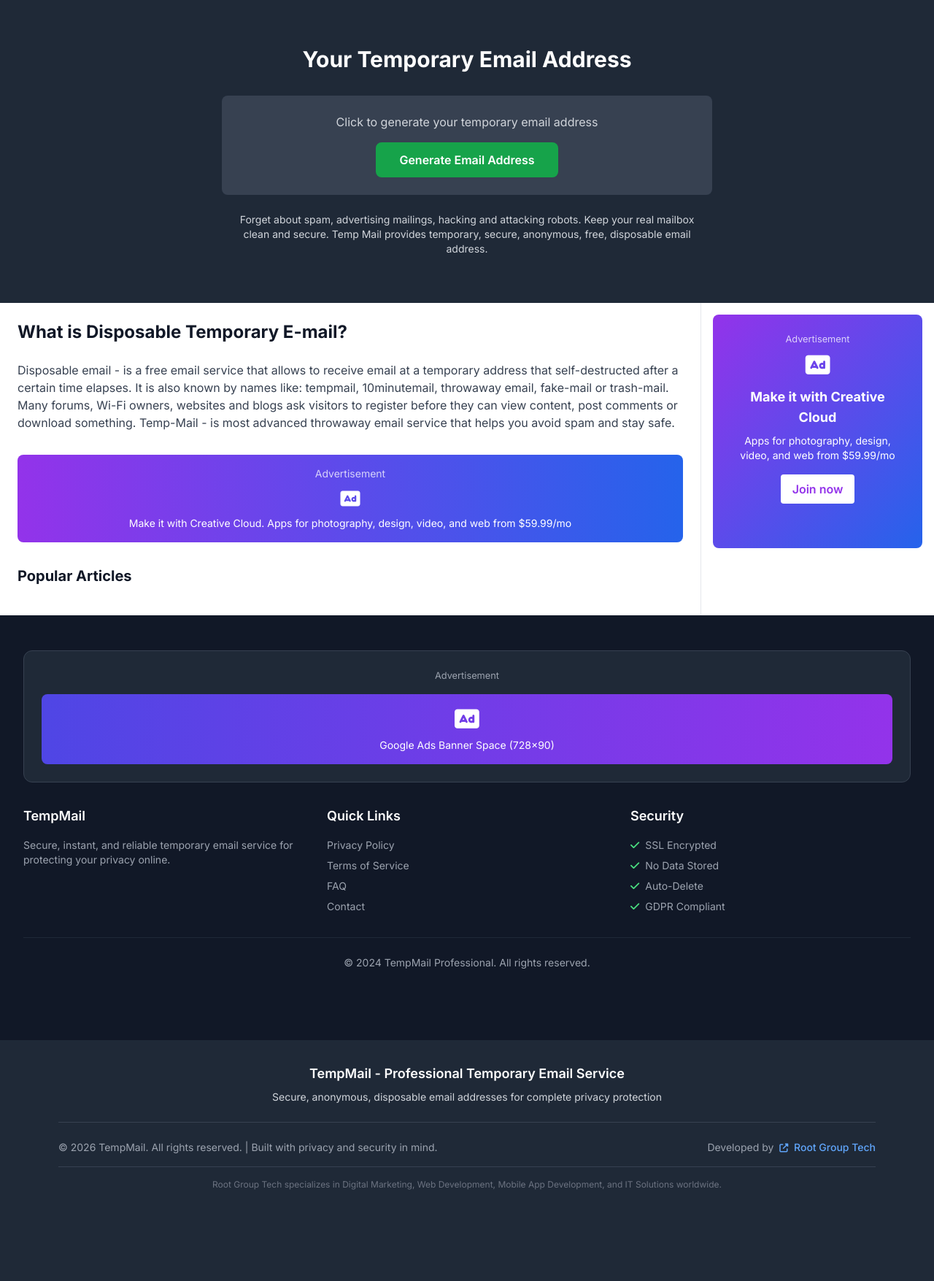
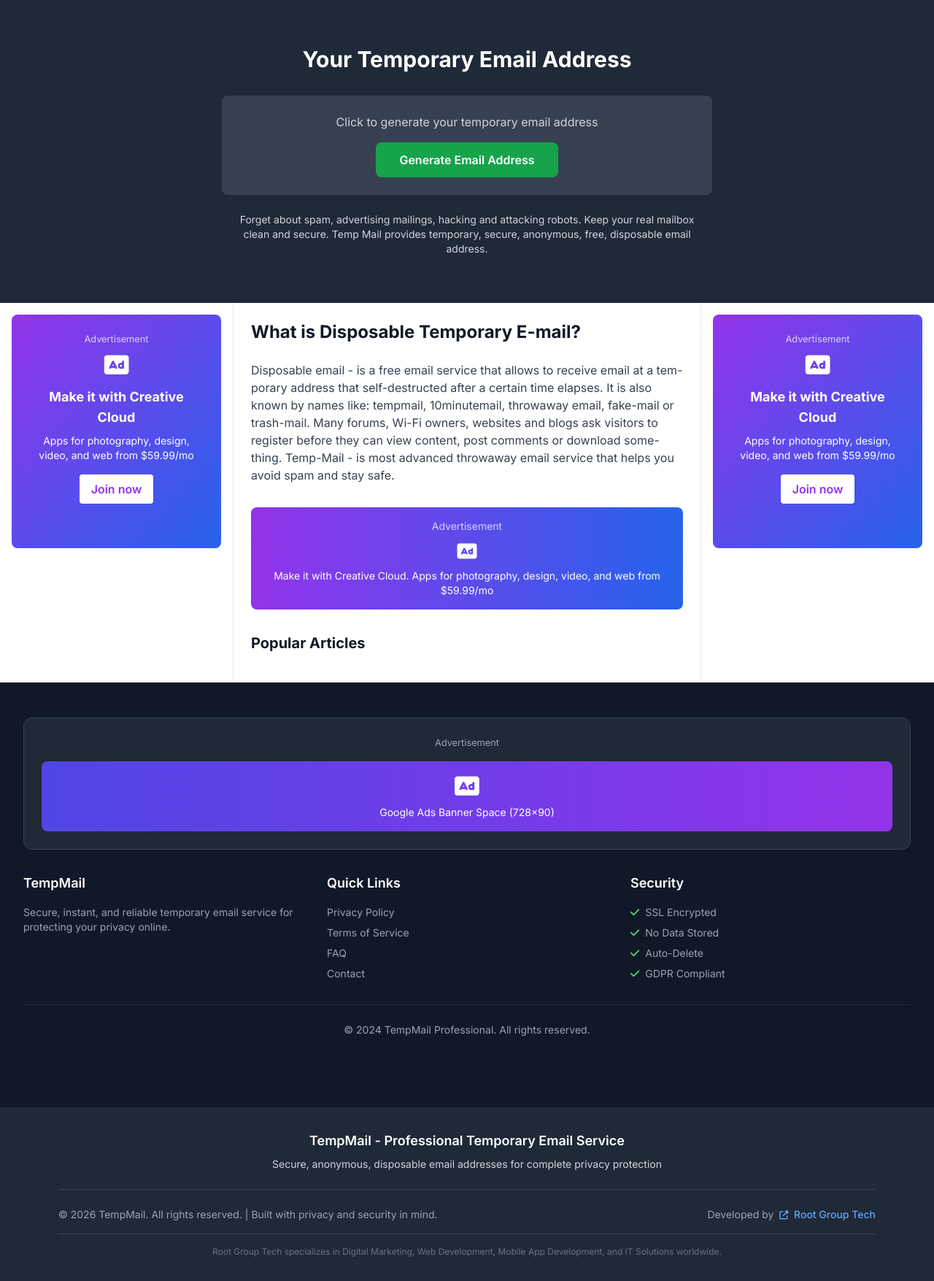
Before and after one commit to farman11/Tempmail, a Flask app: page / in a window 1280 px wide. Shown: the part 49-1804 px from the top of the page at 73% size. Before the commit the page ends 1679 px from the top, so only its background shows below. Run offline with Flask 3, Linux system fonts and the light colour scheme; data that the repository does not hold is empty; some libraries are stand-ins or nearby versions.

Commit message:
Show ads on both sides of the inbox for extra-large screens
Adds left-side ad placement in custom.css and index.html, and updates temp_emails.json.

Replit-Commit-Author: Agent
Replit-Commit-Session-Id: 9d79de51-fa8d-4a22-b8e5-ae98b7bab5fa
Replit-Commit-Screenshot-Url: https://storage.googleapis.com/screenshot-production-us-central1/a3b5b631-573d-4f4c-ae3e-288178e788f5/9d79de51-fa8d-4a22-b8e5-ae98b7bab5fa/FwwGeee

```diff
--- a/templates/index.html
+++ b/templates/index.html
@@ -73,8 +73,26 @@
 </div>
 {% endif %}
 
-<!-- Main Content Area with Sidebar -->
-<div class="flex flex-col lg:flex-row max-w-7xl mx-auto">
+<!-- Main Content Area with Sidebars -->
+<div class="flex flex-col xl:flex-row max-w-screen-2xl mx-auto">
+    <!-- Left Sidebar (Hidden on mobile, tablet, and large screens - only visible on extra large screens) -->
+    <div class="hidden xl:block w-80 bg-white border-r border-gray-200">
+        <!-- Advertisement Space -->
+        <div class="p-4">
+            <div class="bg-gradient-to-br from-purple-600 to-blue-600 rounded-lg p-6 text-white text-center min-h-80">
+                <small class="block mb-2 opacity-75">Advertisement</small>
+                <div class="text-center">
+                    <i class="fas fa-ad text-3xl mb-3"></i>
+                    <h3 class="text-lg font-bold mb-2">Make it with Creative Cloud</h3>
+                    <p class="text-sm mb-4">Apps for photography, design, video, and web from $59.99/mo</p>
+                    <button class="bg-white text-purple-600 px-4 py-2 rounded font-semibold">
+                        Join now
+                    </button>
+                </div>
+            </div>
+        </div>
+    </div>
+
     <!-- Main Content -->
     <div class="flex-1 bg-white">
         <!-- Email Inbox Section -->
@@ -188,8 +206,8 @@
         </div>
     </div>
 
-    <!-- Right Sidebar (Hidden on mobile and tablet) -->
-    <div class="hidden lg:block w-80 bg-white border-l border-gray-200">
+    <!-- Right Sidebar (Hidden on mobile, tablet, and large screens - only visible on extra large screens) -->
+    <div class="hidden xl:block w-80 bg-white border-l border-gray-200">
         <!-- Advertisement Space -->
         <div class="p-4">
             <div class="bg-gradient-to-br from-purple-600 to-blue-600 rounded-lg p-6 text-white text-center min-h-80">
```
Also changed, not shown: static/css/custom.css (+15 -0 lines), temp_emails.json (+1 -1 lines).
